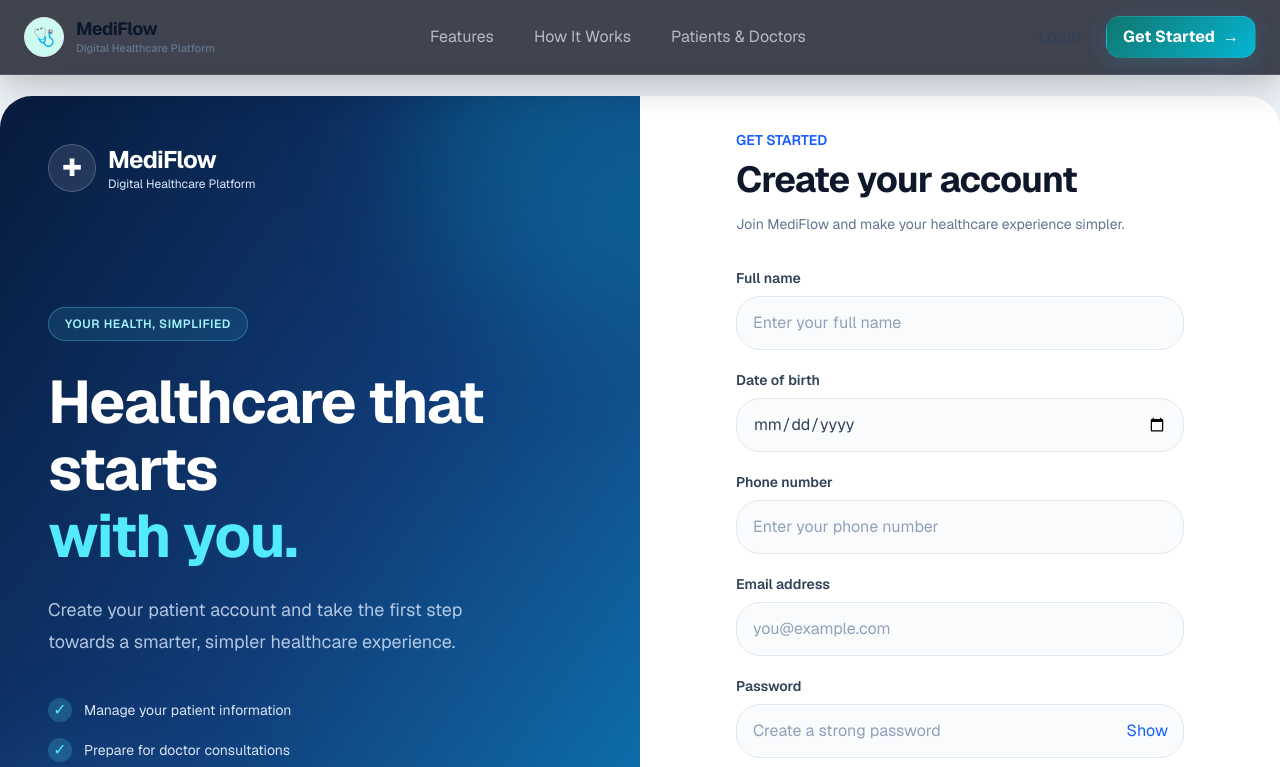
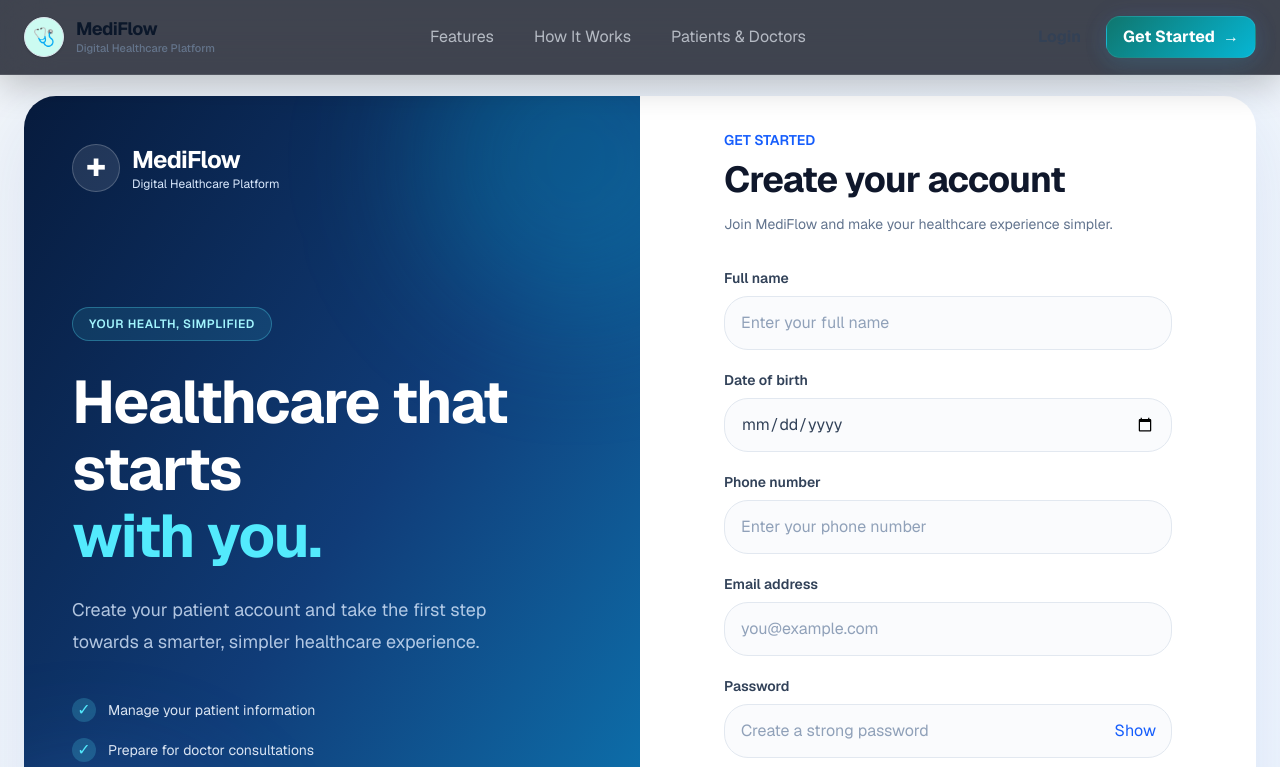
Before and after one commit to subhamd2507-dot/mediflow, a Next.js app: page /register in a window 1280 px wide. Shown: the top 767 px of the page. Built offline with nearby package versions, Linux system fonts and the light colour scheme; no server answers.

Commit message:
Nov 5, 2026, 4:20 PM

```diff
--- a/app/register/page.tsx
+++ b/app/register/page.tsx
@@ -70,7 +70,7 @@ export default function RegisterPage() {
   }
 
   return (
-   <main className="min-h-screen bg-slate-100 pt-24 pb-12">
+   <main className="min-h-screen bg-gradient-to-br from-slate-100 to-blue-50 px-4 pb-10 pt-24 sm:px-6">
       <div className="mx-auto grid min-h-[calc(100vh-64px)] max-w-7xl overflow-hidden rounded-[32px] bg-white shadow-[0_20px_80px_rgba(30,64,175,0.10)] lg:grid-cols-2">
 
         {/* LEFT BRANDING PANEL */}
```
